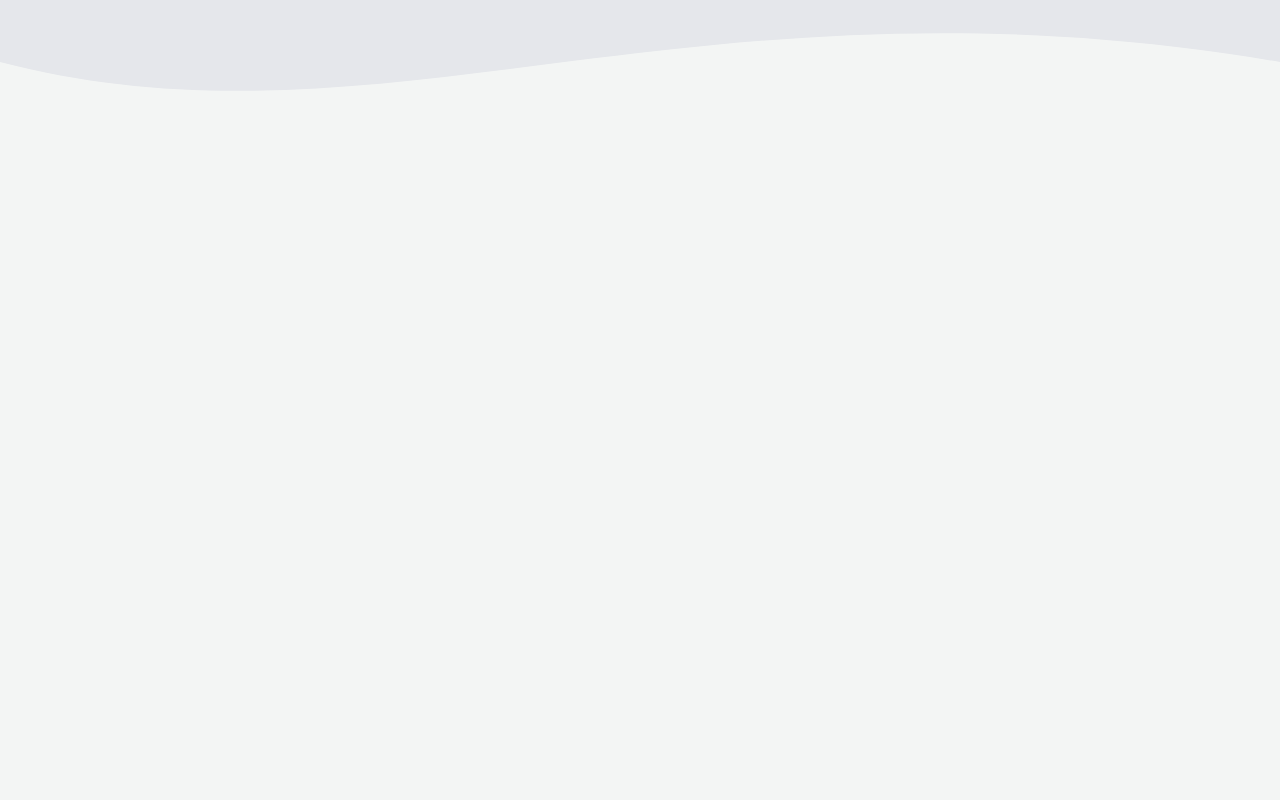
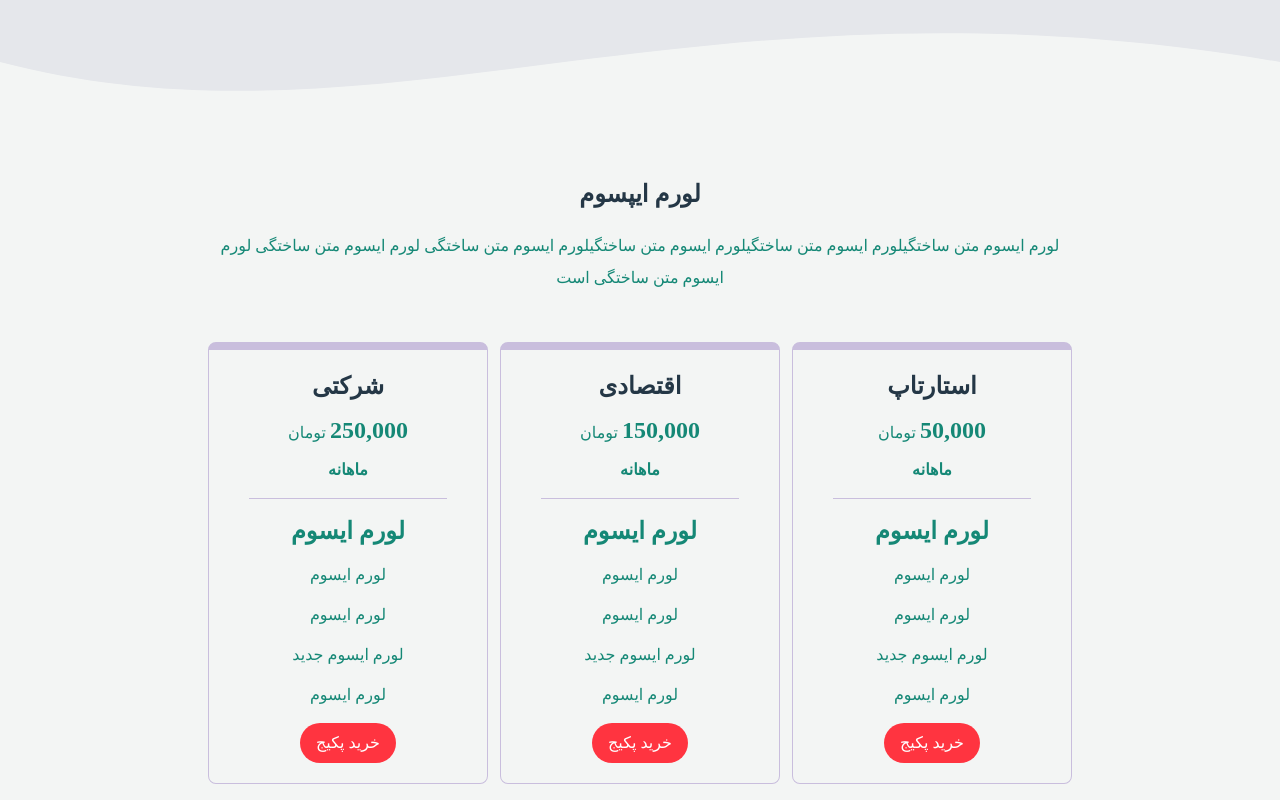
Before and after one commit to sa-bt/NuxtLandingPage-fa-, a Nuxt app: page / in a window 1280 px wide. Shown: the part 1222-2022 px from the top of the page. Before the commit the page ends 1384 px from the top, so only its background shows below. Built offline with nearby package versions, Linux system fonts and the light colour scheme.

Commit message:
added package part

```diff
--- a/assets/css/main.css
+++ b/assets/css/main.css
@@ -4,8 +4,9 @@
   --color-secondary: #0e2233;
   --bg: #f3f5f4;
   --bg-secondary: #fff;
-  --border-color: #7ddd6d;
+  --border-color: #c9bedd;
   --icon-color: #26dd56;
+  --btn-primary: #ff3440
 }
 
 .dark {
@@ -16,6 +17,7 @@
   --bg-secondary: #071521;
   --border-color: #0d2538;
   --boriconlor: #0d2538;
+  --btn-primary: #10ff2b
 }
 .sepia {
   --color: #433422;
@@ -25,6 +27,7 @@
   --bg-secondary: #eae0c9;
   --border-color: #ded0bf;
   --boriconlor: #ded0bf;
+  --btn-primary: #2536ff
 }
 
 body {
@@ -46,3 +49,6 @@ p{
 i{
   color: var(--icon-color);
 }
+.btn-primary{
+  background: var(--btn-primary);
+}
--- a/assets/css/tailwind.css
+++ b/assets/css/tailwind.css
@@ -11,7 +11,7 @@
    @apply py-2 px-4 text-white  transition duration-300 ease-in-out  rounded-full
   }
   .btn-primary{
-    @apply  bg-indigo-600 hover:bg-gray-200 hover:text-black
+    @apply   hover:bg-gray-200 hover:text-black
   }
   .btn-secondary{
     @apply  bg-gray-200 hover:bg-indigo-600 hover:text-white text-black
--- /dev/null
+++ b/components/Package.vue
@@ -0,0 +1,83 @@
+<template>
+  <section class="">
+    <div class="container mx-auto py-4 px-10 lg:px-20 lg:w-4/5">
+      <div class="text-center mb-12">
+        <h1 class="text-2xl font-bold mb-5">لورم ایپسوم </h1>
+        <p class=" leading-8 mb-6 ">لورم ایسوم متن ساختگیلورم ایسوم متن ساختگیلورم ایسوم متن ساختگیلورم ایسوم متن
+          ساختگی لورم ایسوم متن ساختگی لورم ایسوم متن ساختگی است</p>
+      </div>
+
+      <!--Cards-->
+      <div class="grid lg:grid-cols-3 grid-cols-1 md:grid-cols-2 gap-3 justify-between ">
+        <!--Card-->
+        <div class="border border-t-8 rounded-lg px-10 py-5 text-center space-y-4">
+          <div dir="">
+            <h1 class="text-2xl font-bold">استارتاپ</h1>
+            <p class="py-3"><span class="text-2xl font-bold">50,000</span> تومان </p>
+            <p class="font-bold">ماهانه</p>
+          </div>
+          <hr>
+          <div class="my-4 space-y-4">
+            <p  class="text-2xl font-bold">لورم ایسوم</p>
+            <p>لورم ایسوم</p>
+            <p>لورم ایسوم</p>
+            <p>لورم ایسوم جدید</p>
+            <p>لورم ایسوم</p>
+          </div>
+          <div class="">
+            <button class="btn btn-primary">خرید پکیج</button>
+          </div>
+        </div>
+        <!--Card-->
+        <div class="border border-t-8 rounded-lg px-10 py-5 text-center space-y-4">
+          <div dir="">
+            <h1 class="text-2xl font-bold">اقتصادی</h1>
+            <p class="py-3"><span class="text-2xl font-bold">150,000</span> تومان </p>
+            <p class="font-bold">ماهانه</p>
+          </div>
+          <hr>
+          <div class="my-4 space-y-4">
+            <p  class="text-2xl font-bold">لورم ایسوم</p>
+            <p>لورم ایسوم</p>
+            <p>لورم ایسوم</p>
+            <p>لورم ایسوم جدید</p>
+            <p>لورم ایسوم</p>
+          </div>
+          <div class="">
+            <button class="btn btn-primary">خرید پکیج</button>
+          </div>
+        </div>
+        <!--Card-->
+        <div class="border border-t-8 rounded-lg px-10 py-5 text-center space-y-4">
+          <div dir="">
+            <h1 class="text-2xl font-bold">شرکتی</h1>
+            <p class="py-3"><span class="text-2xl font-bold">250,000</span> تومان </p>
+            <p class="font-bold">ماهانه</p>
+          </div>
+          <hr>
+          <div class="my-4 space-y-4">
+            <p  class="text-2xl font-bold">لورم ایسوم</p>
+            <p>لورم ایسوم</p>
+            <p>لورم ایسوم</p>
+            <p>لورم ایسوم جدید</p>
+            <p>لورم ایسوم</p>
+          </div>
+          <div class="">
+            <button class="btn btn-primary">خرید پکیج</button>
+          </div>
+        </div>
+      </div>
+    </div>
+  </section>
+
+</template>
+
+<script>
+    export default {
+        name: "Part2"
+    }
+</script>
+
+<style scoped>
+
+</style>
--- a/pages/index.vue
+++ b/pages/index.vue
@@ -2,6 +2,7 @@
   <div>
     <Home/>
     <AboutUs/>
+    <Package/>
   </div>
 
 </template>
@@ -9,8 +10,9 @@
 <script>
     import Home from "../components/Home";
     import AboutUs from "../components/AboutUs";
+    import Package from "../components/Package";
 
     export default {
-        components: {AboutUs, Home}
+        components: {Package, AboutUs, Home}
     }
 </script>
```
